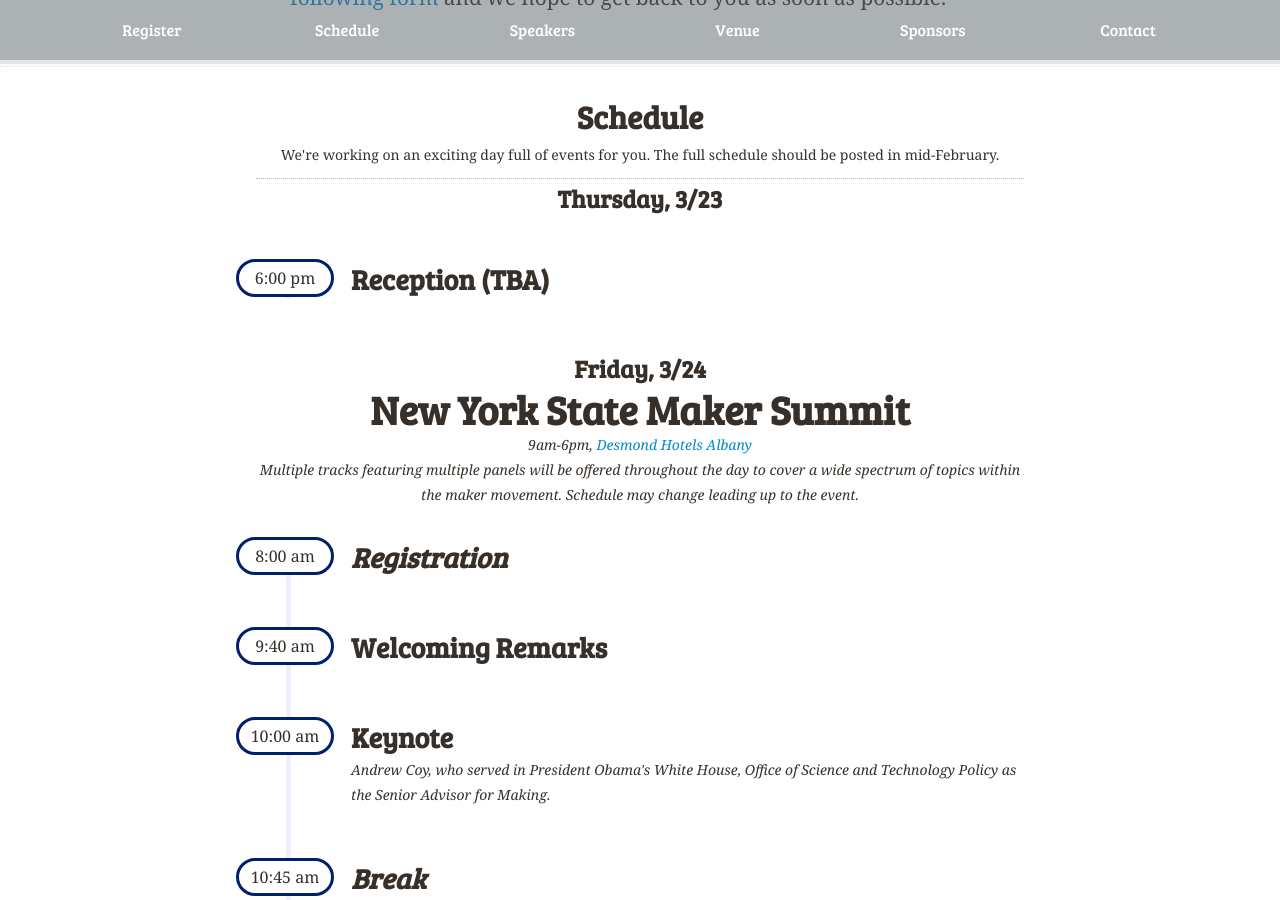
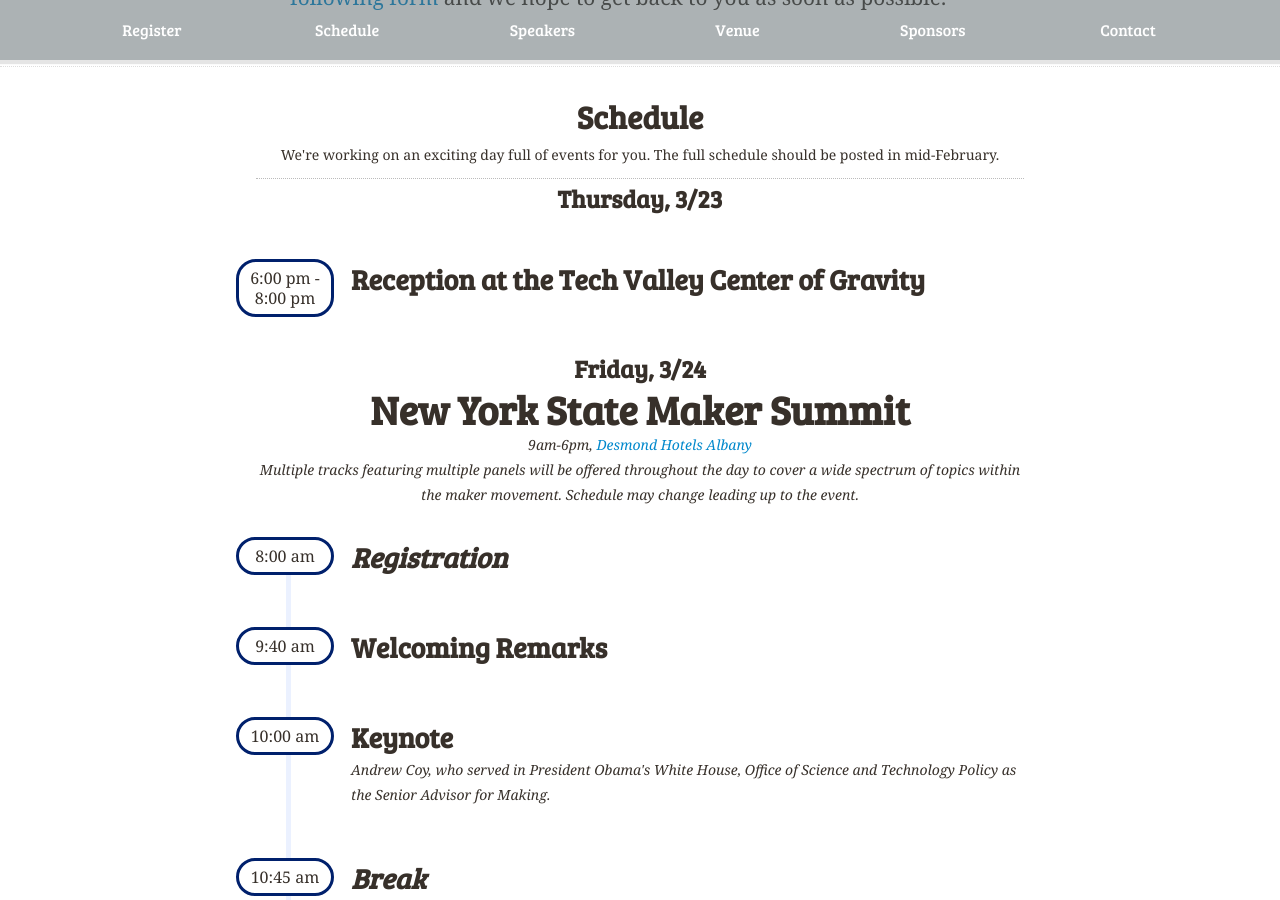
Before and after one commit to nysmakers/nysmakers.github.io, a Jekyll site: the page built from index.html, in a window 1280 px wide and 900 px high, scrolled down 1336 px. Built offline with Jekyll 4.4.1, drawn with Linux system fonts in a browser that asks for light colours; some web fonts are replaced; comment, search, counter and statistics services are not loaded.

Commit message:
Added soft addition of reception details

```diff
--- a/index.html
+++ b/index.html
@@ -64,8 +64,8 @@ title: New York Maker Summit - March 24th, 2017 - Albany, NY
         <h3>Thursday, 3/23</h3>
         <div class="fullschedule">
           <div class="slot">
-            <span class="time">6:00 pm</span>
-            <h2>Reception (TBA)</h2>
+            <span class="time">6:00 pm - 8:00 pm</span>
+            <h2>Reception at the Tech Valley Center of Gravity</h2>
           </div>
         </div>
         <h3>Friday, 3/24</h3>
```
